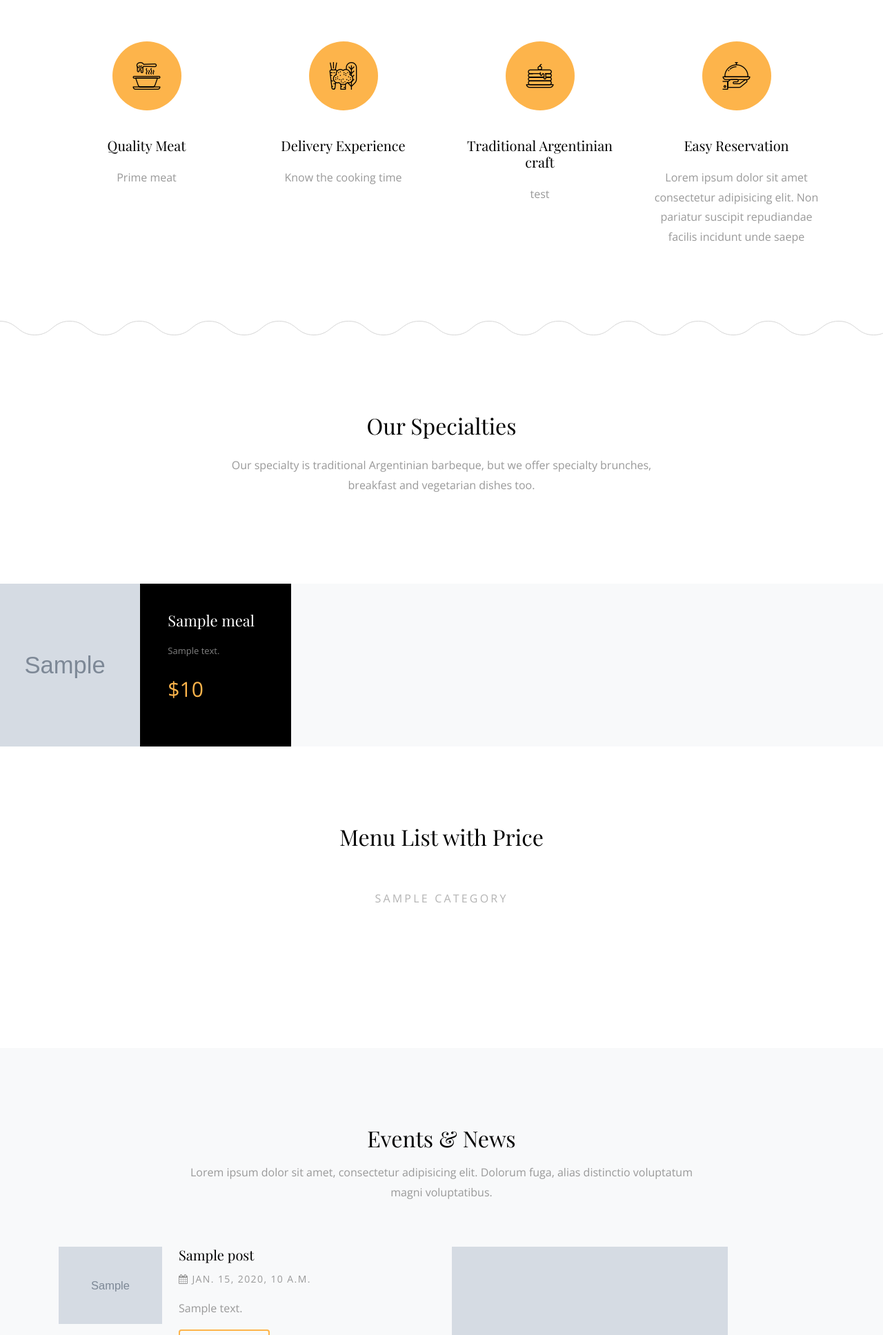
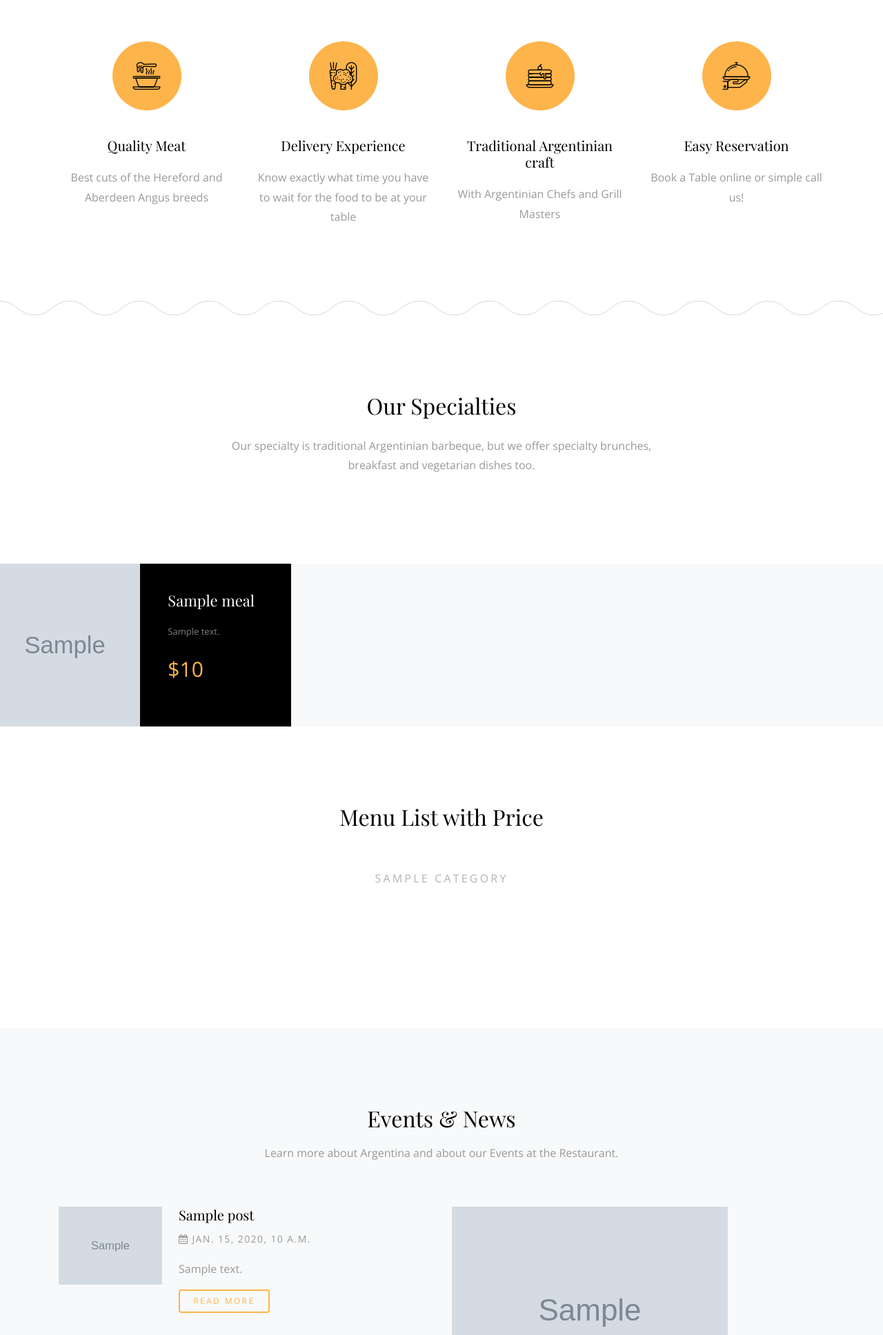
Before and after one commit to JayKearney/parrilla-delivery, a Django app: template src/home/templates/home/index.html in a window 1280 px wide. Shown: the part 852-2787 px from the top of the page at 69% size. Run offline with Django 3.2, Linux system fonts and the light colour scheme; the template is opened without the code that fills it: most values are stand-ins (such as "Sample title", 1, 10 or a date in 2020); grey boxes marked "Sample" are stand-in pictures; some libraries are stand-ins or nearby versions; some web fonts are replaced.

Commit message:
edit why us

```diff
--- a/src/contact/templates/contact/contact.html
+++ b/src/contact/templates/contact/contact.html
@@ -24,7 +24,7 @@
             <div class="row justify-content-center mb-5">
               <div class="col-md-8  text-center">
                 <h2 class="mb-3">Contact Form</h2>
-                <p class="lead">Lorem ipsum dolor sit amet, consectetur adipisicing elit. Dolorum fuga, alias distinctio voluptatum magni voluptatibus.</p>
+                <p class="lead">Reach out to us for any enquiries, booking changes or cancellations, birthday parties or corporate events.</p>
               </div>
             </div>
             <div class="row justify-content-center">
--- a/src/home/templates/home/index.html
+++ b/src/home/templates/home/index.html
@@ -29,7 +29,7 @@
                   </div>
                   <div class="media-body">
                     <h3>Quality Meat</h3>
-                    <p>Prime meat</p>
+                    <p>Best cuts of the Hereford and Aberdeen Angus breeds</p>
                   </div>
                 </div>
               </div>
@@ -40,7 +40,7 @@
                   </div>
                   <div class="media-body">
                     <h3>Delivery Experience</h3>
-                    <p>Know the cooking time</p>
+                    <p>Know exactly what time you have to wait for the food to be at your table</p>
                   </div>
                 </div>
               </div>
@@ -51,7 +51,7 @@
                   </div>
                   <div class="media-body">
                     <h3>Traditional Argentinian craft</h3>
-                    <p>test</p>
+                    <p>With Argentinian Chefs and Grill Masters</p>
                   </div>
                 </div>
               </div>
@@ -62,7 +62,7 @@
                   </div>
                   <div class="media-body">
                     <h3>Easy Reservation</h3>
-                    <p>Lorem ipsum dolor sit amet consectetur adipisicing elit. Non pariatur suscipit repudiandae facilis incidunt unde saepe</p>
+                    <p>Book a Table online or simple call us!</p>
                   </div>
                 </div>
               </div>
@@ -156,7 +156,7 @@
             <div class="row justify-content-center mb-5" data-aos="fade-up">
               <div class="col-md-8  text-center">
                 <h2 class="mb-3">Events &amp; News</h2>
-                <p class="lead">Lorem ipsum dolor sit amet, consectetur adipisicing elit. Dolorum fuga, alias distinctio voluptatum magni voluptatibus.</p>
+                <p class="lead">Learn more about Argentina and about our Events at the Restaurant.</p>
               </div>
             </div>
             <div class="row">
@@ -188,8 +188,8 @@
                   </figure>
                   <div class="media-body">
                     <h3><a href="{% url 'blog:post_detail' latest_post.id %}">{{latest_post.title}}</a></h3>
-                    <p class="post-meta"><span><span class="fa fa-calendar"></span> April 22, 2018</span></p>
-                    <p>Lorem ipsum dolor sit amet consectetur adipisicing elit. Architecto illo delectus</p>
+                    <p class="post-meta"><span><span class="fa fa-calendar"></span> September 24, 2022</span></p>
+                    <p>Read our latest Blog Post</p>
                     <p><a href="{% url 'blog:post_detail' latest_post.id %}" class="btn btn-primary btn-outline-primary btn-sm">Read More</a></p>
                   </div>
                 </div> <!-- .media -->
@@ -203,7 +203,7 @@
               <div class="row justify-content-center mb-5" data-aos="fade-up">
                 <div class="col-md-8  text-center">
                   <h2 class="mb-3">Why Choose Us</h2>
-                  <p class="lead">Lorem ipsum dolor sit amet, consectetur adipisicing elit. Dolorum fuga, alias distinctio voluptatum magni voluptatibus.</p>
+                  <p class="lead">Each stage, from the entrance to the premises, to the classic Argentinian sweet dishes, make up the various links of the La Parrilla Argentina Experience: That our Traditions are our History and we are more than happy to share that with the World.</p>
                 </div>
               </div>
               <div class="row large-gutters">
--- a/src/templates/base.html
+++ b/src/templates/base.html
@@ -93,10 +93,10 @@
                 <div class="footer-widget">
                   <h3>Quick Links</h3>
                   <ul>
-                    <li><a href="#">Help &amp; Support</a></li>
-                    <li><a href="#">Privacy Policy</a></li>
-                    <li><a href="#">Get in Touch</a></li>
-                    <li><a href="#">Testimonials</a></li>
+                    <li><a href="https://therealargentina.com/en/a-meat-lovers-guide-to-beef-cuts-in-argentina/">Guide to Beef Cuts in Argentina</a></li>
+                    <li><a href="https://www.freeprivacypolicy.com/blog/privacy-policy-url/">Privacy Policy</a></li>
+                    <li><a href="https://www.groupon.ie/vouchers/dublin/food-and-drink">Vouchers</a></li>
+                    <li><a href="https://open.spotify.com/">Podcast</a></li>
                   </ul>
                 </div>
               </div>
```
Also changed, not shown: src/db.sqlite3.
